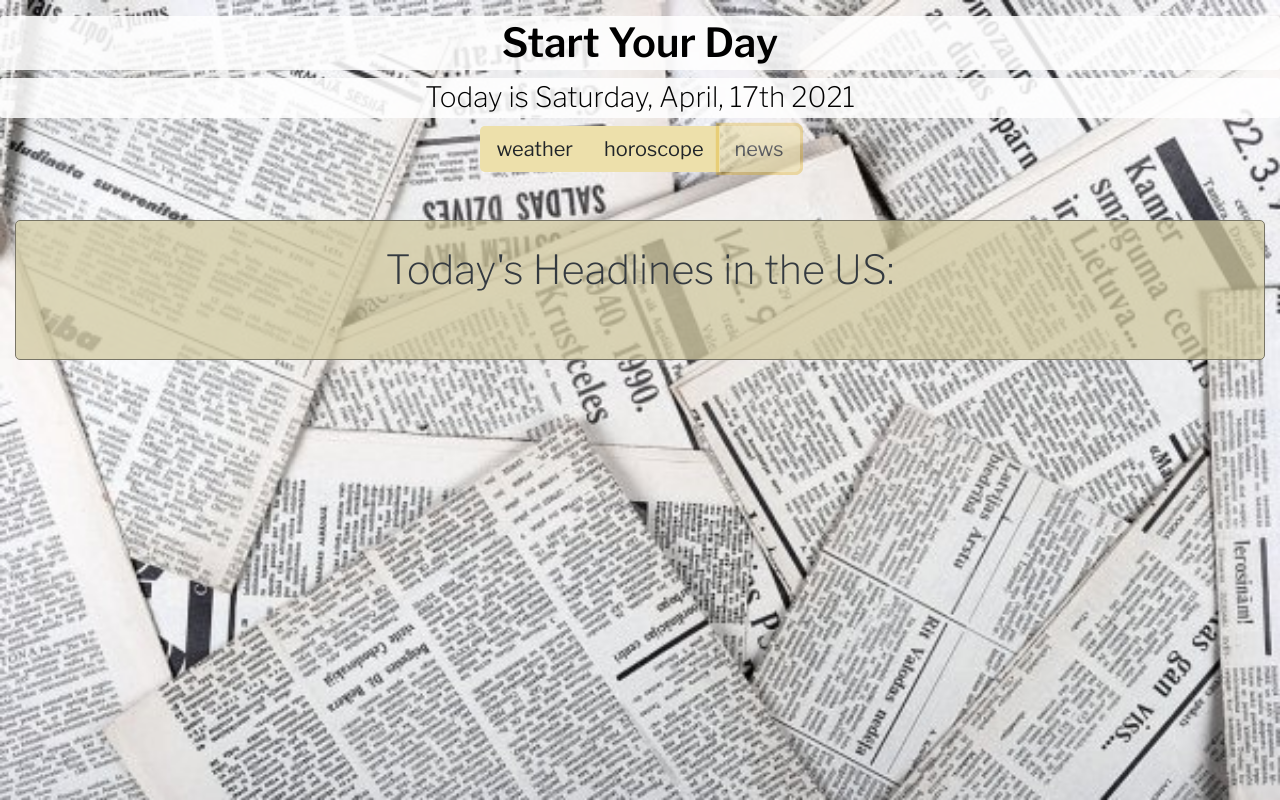
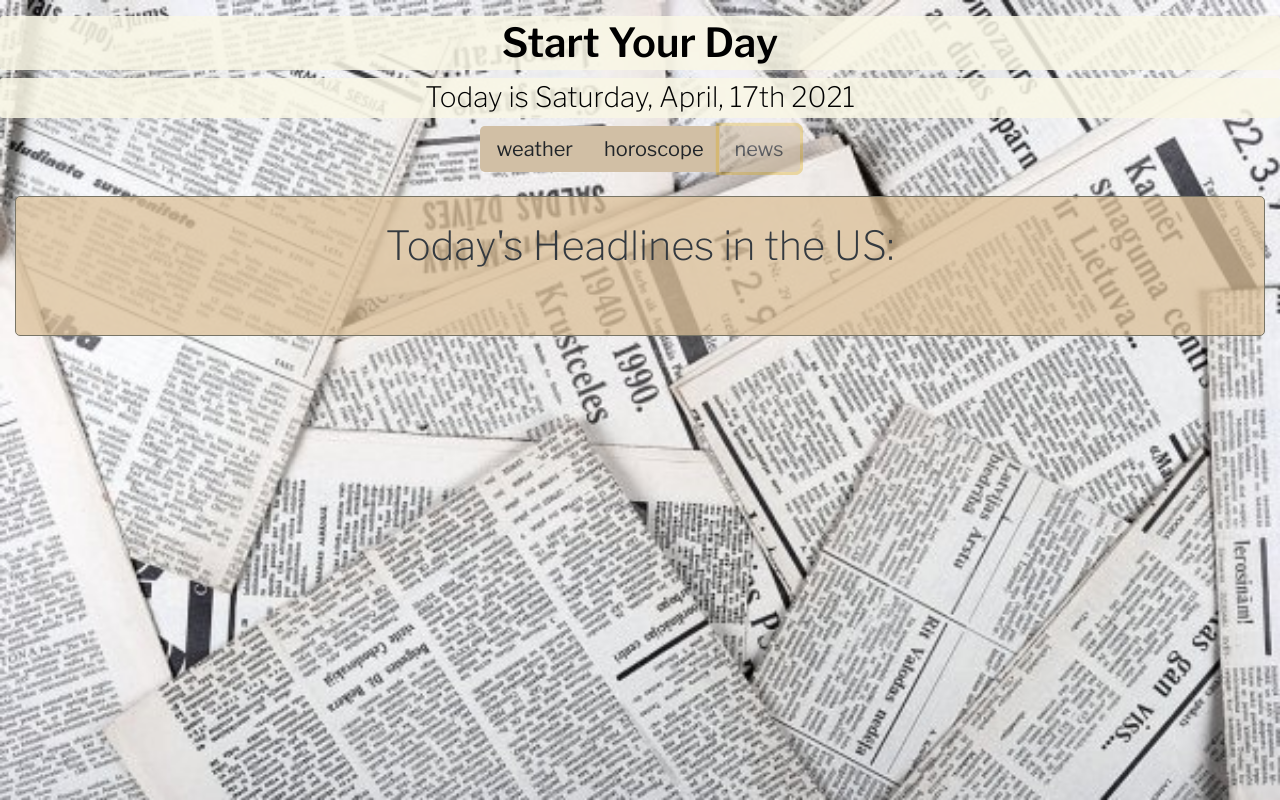
Before and after one commit to maxpinheiro/start-your-day, a React (Create React App) app: page / in a window 1280 px wide. Both pictures are taken after a click on the button "news". Built offline with nearby package versions, Linux system fonts and the light colour scheme; no server answers.

Commit message:
news colors

```diff
--- a/src/App.js
+++ b/src/App.js
@@ -27,7 +27,7 @@ export default class App extends React.Component {
     render() {
         return (
             <div className={`${this.state.backgroundClass} mx-auto`}>
-                <div className="text-white text-center py-3">
+                <div className="text-white text-center pt-3">
                     <h1>Start Your Day</h1>
                     <h3>{this.state.date}</h3>
                     <div className="btn-group d-block my-2">
--- a/src/index.css
+++ b/src/index.css
@@ -27,7 +27,7 @@ html, body {
 
 .bg-news h1, .bg-news h3 {
     color: black;
-    background-color: rgba(255, 255, 255, 0.85);
+    background-color: rgba(250, 247, 230, 0.85);
     padding: 3px;
     border-radius: 3px;
     text-align: center;
@@ -48,7 +48,7 @@ html, body {
 }
 
 .news-container {
-    background-color: rgba(209, 201, 159, 0.75);
+    background-color: rgba(219, 191, 151, 0.75);
     border: 1px groove rgb(120, 117, 102);
     border-radius: 5px;
     padding: 25px;
@@ -98,6 +98,6 @@ p {
 /* etc */
 
 .btn-warning {
-    background-color: rgb(237, 224, 171) !important;
-    border:  rgb(237, 224, 171) !important;
+    background-color: rgb(209, 191, 165) !important;
+    border:  rgb(209, 191, 165) !important;
 }
```
